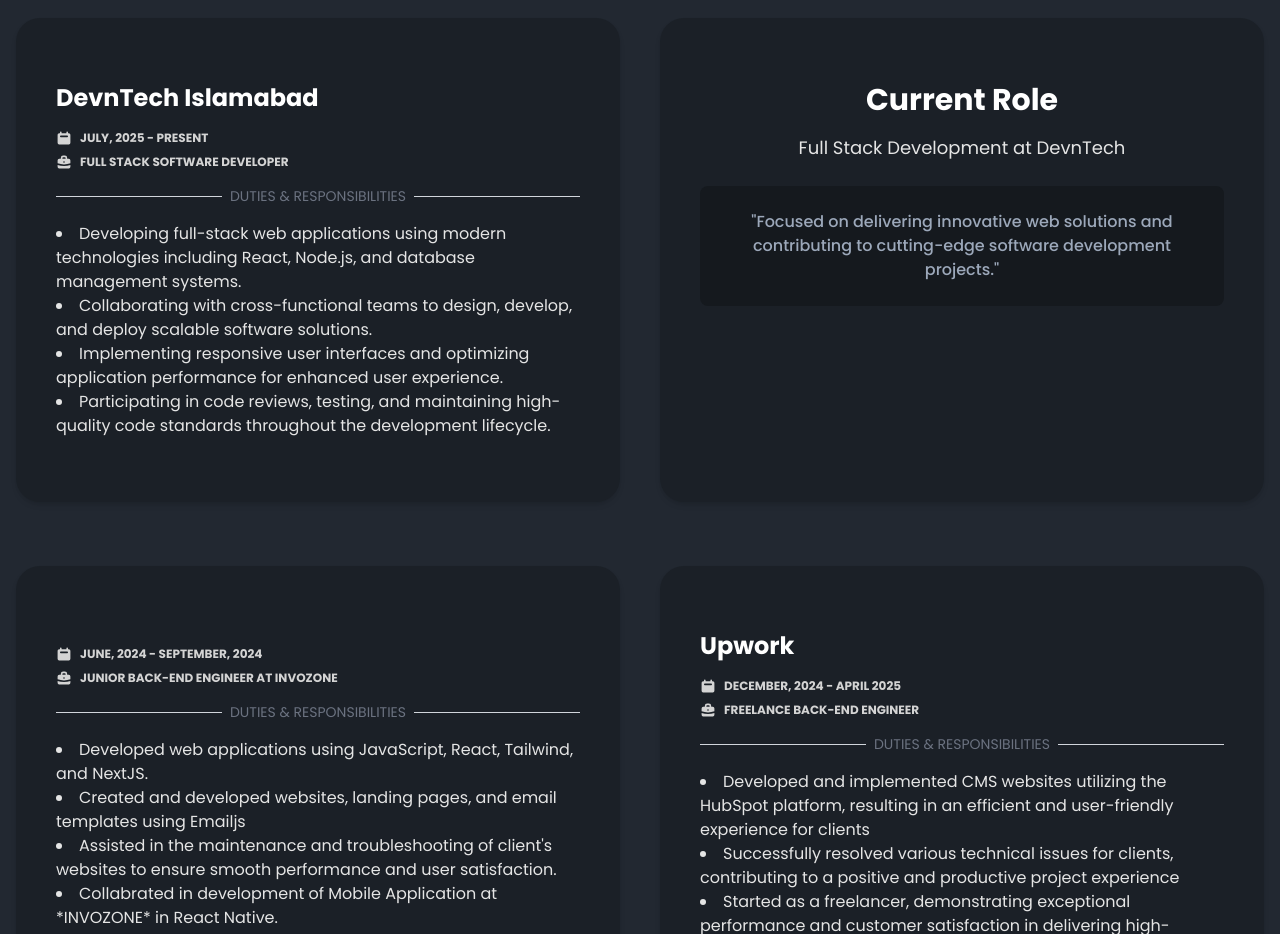
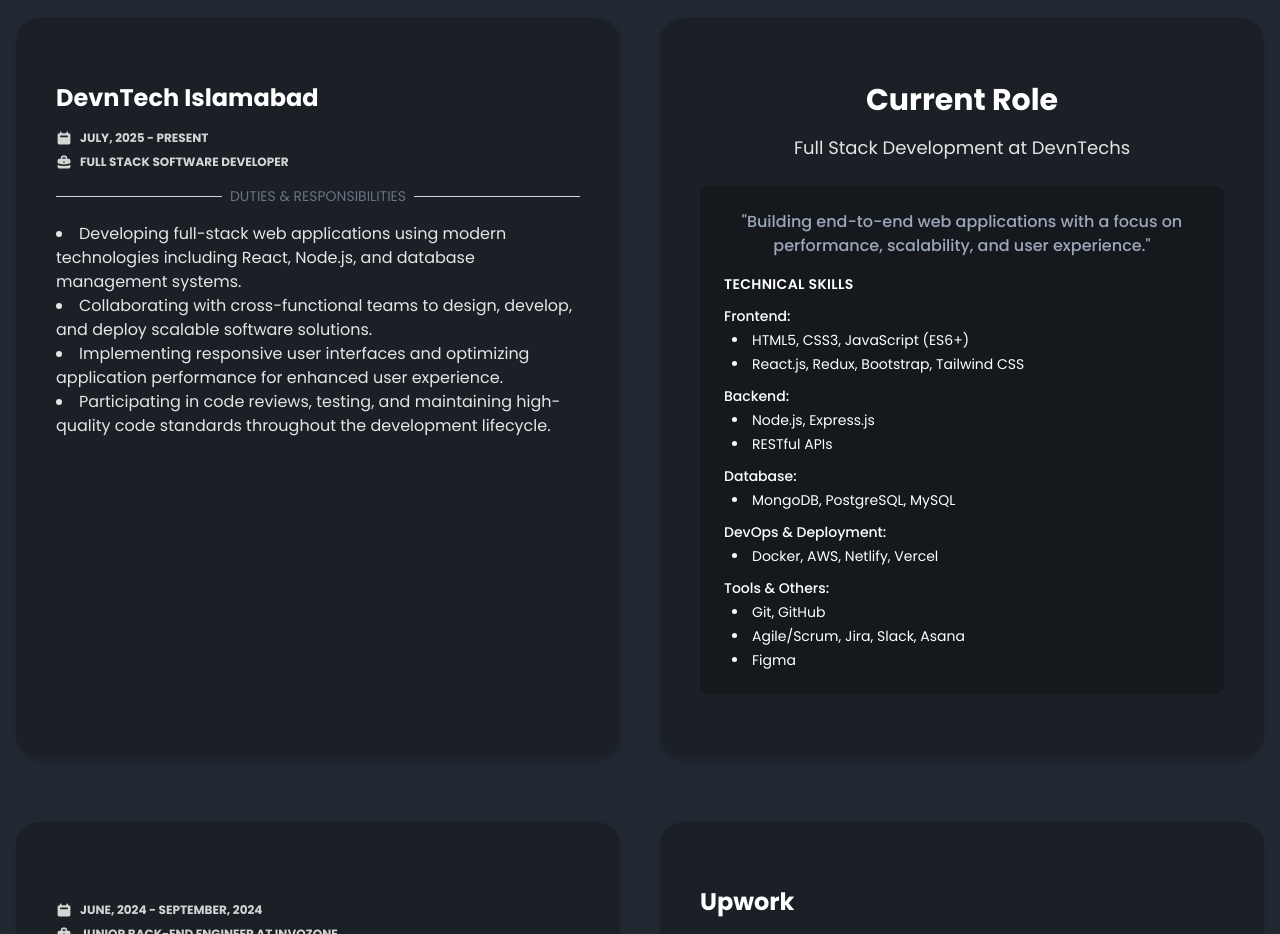
Before and after one commit to AliRehman12/PersonalWebsite, a React (Vite) app: page / in a window 1280 px wide. Shown: the part 1960-2894 px from the top of the page. Built offline with nearby package versions, Linux system fonts and the light colour scheme.

Commit message:
Remove node_modules from git tracking and update project image
- Removed node_modules directory from git tracking to reduce repository size
- Added Trainflow AI project image
- Updated project components with latest changes

```diff
--- a/package.json
+++ b/package.json
@@ -21,7 +21,6 @@
     "react-icons": "^5.4.0",
     "react-modal": "^3.15.1",
     "react-tabs": "^5.1.0"
-
   },
   "devDependencies": {
     "@types/react": "^18.0.0",
--- a/src/components/FeaturedAlternate/index.jsx
+++ b/src/components/FeaturedAlternate/index.jsx
@@ -64,7 +64,26 @@ const projects = [
 
 
   },
+ {
+    id: 5,
+    image: images.TrainflowAI,
+    heading: "Trainflow AI",
+    description:
+      "<p>A web-based interface for dataset upload, data type selection (image, audio, tabular), and training settings configuration. - Edge Node: Local web server for initial data preprocessing and temporary storage. - Cloud Infrastructure: Centralized or private cloud for intensive model training and results storage. - Database: Stores datasets, trained model weights, and performance metrics. - Edge Device Deployment: Enables model deployment and inference near the data source.</p>",
+      websiteLink: "https://ali-rehman.com/",
+      githubLink: "https://github.com/AliRehman12/Trainflow-AI",
+    // techno
+    javascript: true,
+    nodejs:true,
+    mongodb: true,
+    postgresql: true,
+    YOLO:true,
+    next: true,
+    tailwind: true,
 
+
+
+  },
 ];
 
 const CardGrid = () => {
--- a/src/components/TwoColumnCard/index.jsx
+++ b/src/components/TwoColumnCard/index.jsx
@@ -91,12 +91,60 @@ const TwoColumnCard = () => {
               Current Role
             </h3>
             <p className="text-lg text-primary-400 dark:text-neutral-200 mb-6">
-              Full Stack Development at DevnTech
+              Full Stack Development at DevnTechs
             </p>
             <div className="bg-primary-100 dark:bg-primary-600 rounded-lg p-6">
-              <p className="text-primary-600 dark:text-primary-200 font-medium">
-                "Focused on delivering innovative web solutions and contributing to cutting-edge software development projects."
+              <p className="text-primary-600 dark:text-primary-200 font-medium mb-4">
+                "Building end-to-end web applications with a focus on performance, scalability, and user experience."
               </p>
+
+              <div className="text-left">
+                <h4 className="text-white dark:text-white font-semibold mb-3 text-sm uppercase tracking-wide">
+                  Technical Skills
+                </h4>
+
+                <div className="space-y-3 text-sm">
+                  <div>
+                    <h5 className="text-white dark:text-white font-medium mb-1">Frontend:</h5>
+                    <ul className="text-white dark:text-white list-disc list-inside pl-2 space-y-1">
+                      <li>HTML5, CSS3, JavaScript (ES6+)</li>
+                      <li>React.js, Redux, Bootstrap, Tailwind CSS</li>
+                    </ul>
+                  </div>
+
+                  <div>
+                    <h5 className="text-white dark:text-white font-medium mb-1">Backend:</h5>
+                    <ul className="text-white dark:text-white list-disc list-inside pl-2 space-y-1">
+                      <li>Node.js, Express.js</li>
+                      <li>RESTful APIs</li>
+                    </ul>
+                  </div>
+
+                  <div>
+                    <h5 className="text-white dark:text-white font-medium mb-1">Database:</h5>
+                    <ul className="text-white dark:text-white list-disc list-inside pl-2">
+                      <li>MongoDB, PostgreSQL, MySQL</li>
+                    </ul>
+                  </div>
+
+                  <div>
+                    <h5 className="text-white dark:text-white font-medium mb-1">DevOps & Deployment:</h5>
+                    <ul className="text-white dark:text-white list-disc list-inside pl-2">
+                      <li>Docker, AWS, Netlify, Vercel</li>
+                    </ul>
+                  </div>
+
+                  <div>
+                    <h5 className="text-white dark:text-white font-medium mb-1">Tools & Others:</h5>
+                    <ul className="text-white dark:text-white list-disc list-inside pl-2 space-y-1">
+                      <li>Git, GitHub</li>
+                      <li>Agile/Scrum, Jira, Slack, Asana</li>
+                      <li>Figma</li>
+                    </ul>
+                  </div>
+                </div>
+              </div>
+
             </div>
           </div>
         </motion.div>
--- a/src/constants/image.js
+++ b/src/constants/image.js
@@ -22,12 +22,14 @@ import catifyImage from "../assets/projects/catify-visible.png";
 import agencyImage from "../assets/projects/agency-visible.png";
 import pixiedustImage from "../assets/projects/pixiedust.png";
 import slothImage from "../assets/projects/languagesloth-visible.png";
+import TrainflowAI from "../assets/projects/Trainflow AI.png";
 import EmpowerHerImage from "../assets/projects/EmpowerherImage.png";
 import errorIllustration from "../assets/illustrations/404-vector.svg";
 import successIllustration from "../assets/illustrations/success-vector.svg";
 
 
 export default {
+TrainflowAI,
   EmpowerHerImage,
   EmpHer,
   personalportfoliodashboard,
```
Also changed, not shown: src/assets/projects/Trainflow AI.png (added), 1 other file (tests, documents, lock files or other folders).
